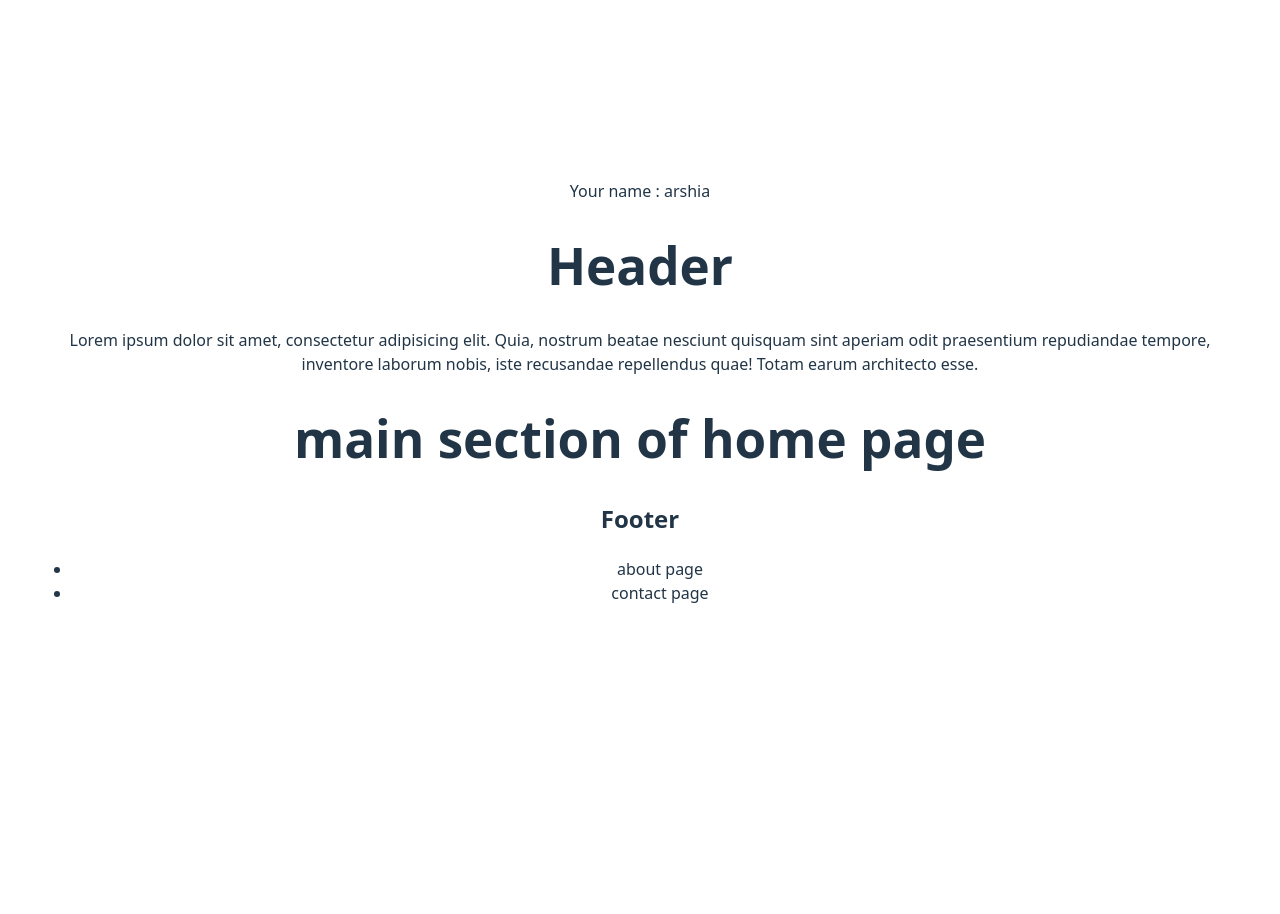
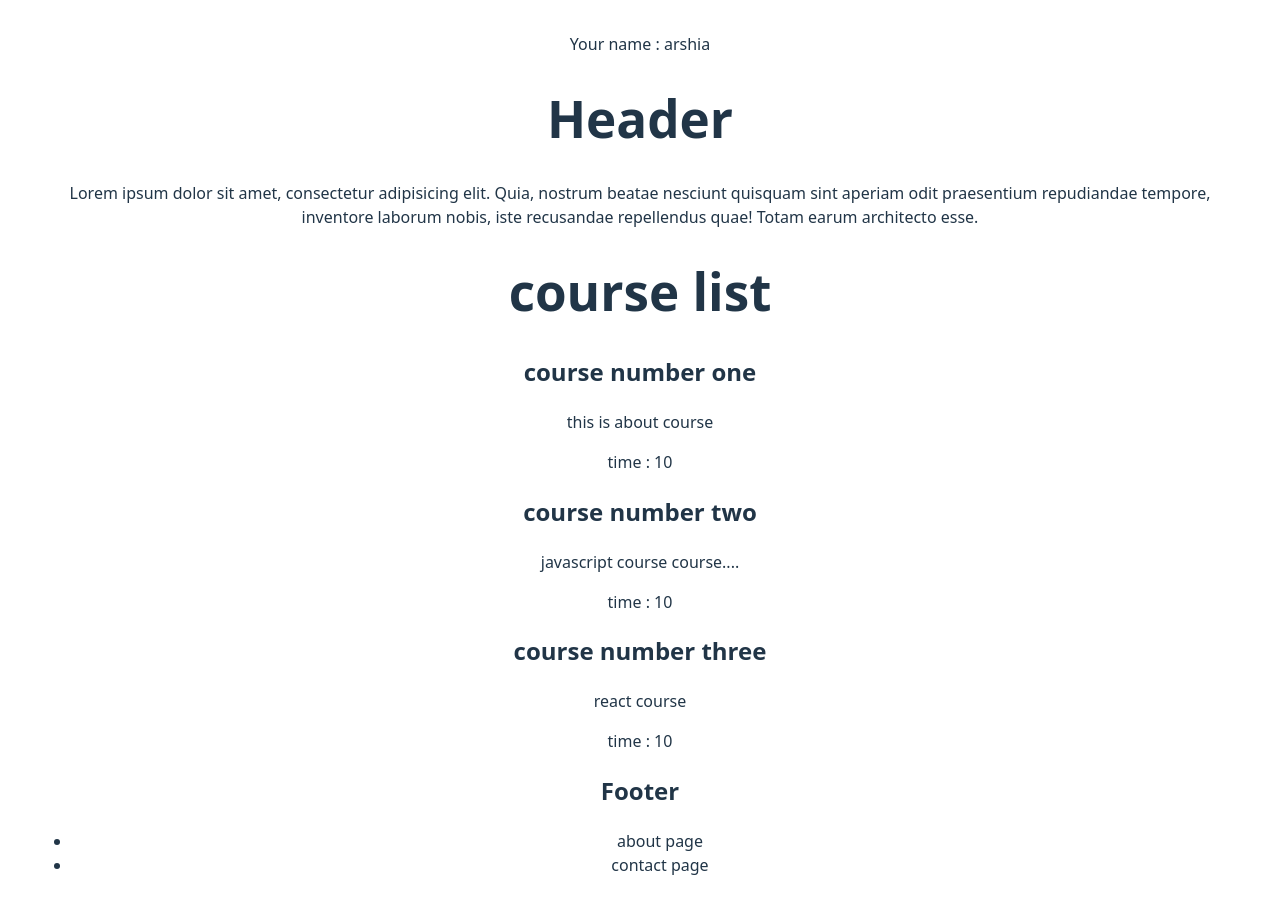
Before and after one commit to arshiaTests/reactMidLvl, a React (Vite) app: page / in a window 1280 px wide. Shown: the top 914 px of the page. Before the commit the page ends 800 px from the top, so only its background shows below. Built offline with nearby package versions, Linux system fonts and the light colour scheme.

Commit message:
use props

```diff
--- /dev/null
+++ b/src/components/home/CourseBox.jsx
@@ -0,0 +1,9 @@
+export default function courseBox(props){
+    return(
+        <div>
+            <h2>{props?.title}</h2>
+            <p>{props?.details}</p>
+            <span>time : 10</span>
+        </div>
+    )
+}
--- a/src/components/home/Main.jsx
+++ b/src/components/home/Main.jsx
@@ -1,7 +1,12 @@
+import CourseBox from "./courseBox"
 export default function Main(){
     return(
         <div>
-            <h1>main section of home page</h1>
+            <h1>course list</h1>
+            <CourseBox title = "course number one" details = "this is about course"/>
+            <CourseBox title = "course number two" details = "javascript course course...."/>
+            <CourseBox title = "course number three" details = "react course"/>
+
 
         </div>
     )
```
